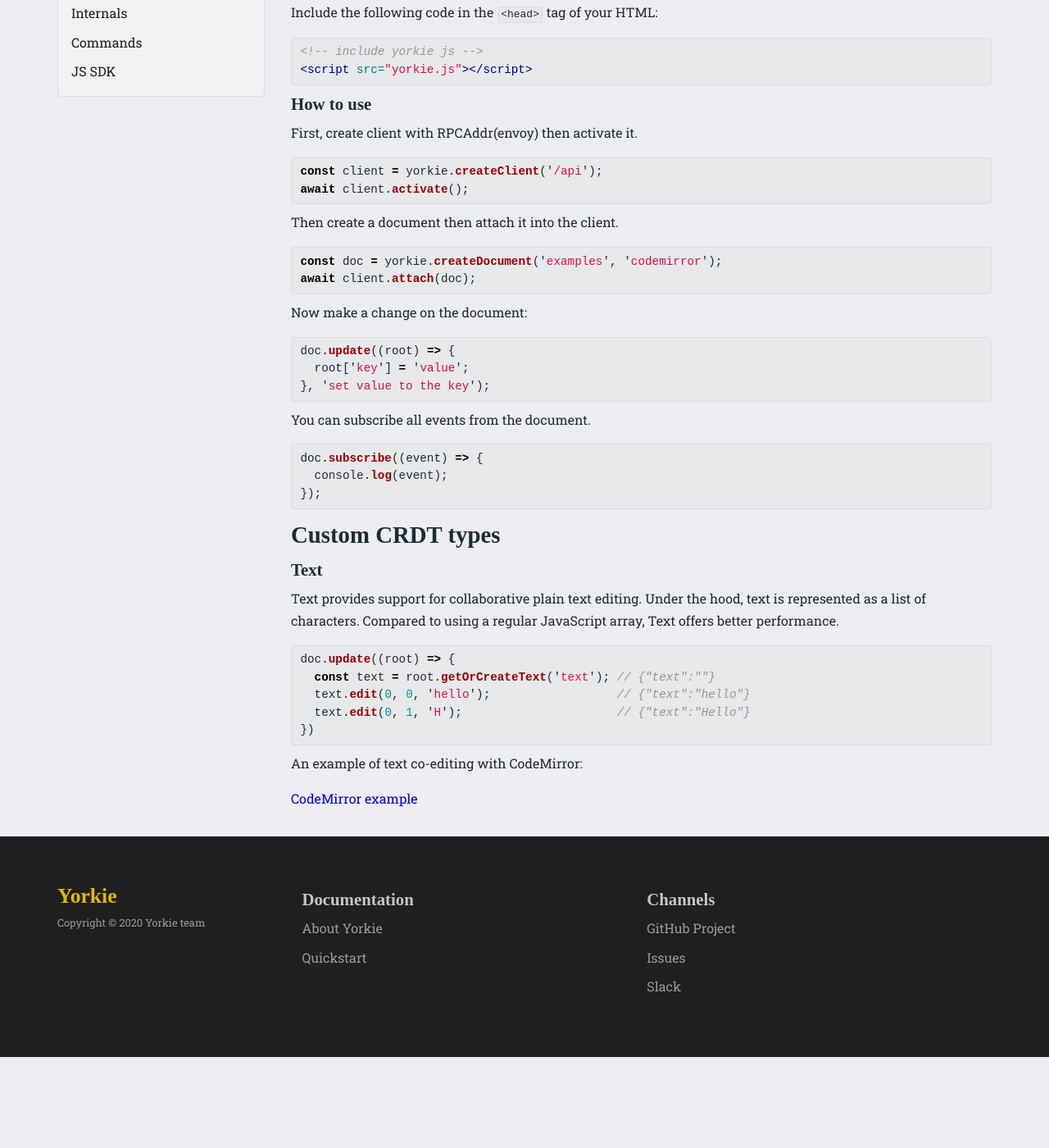
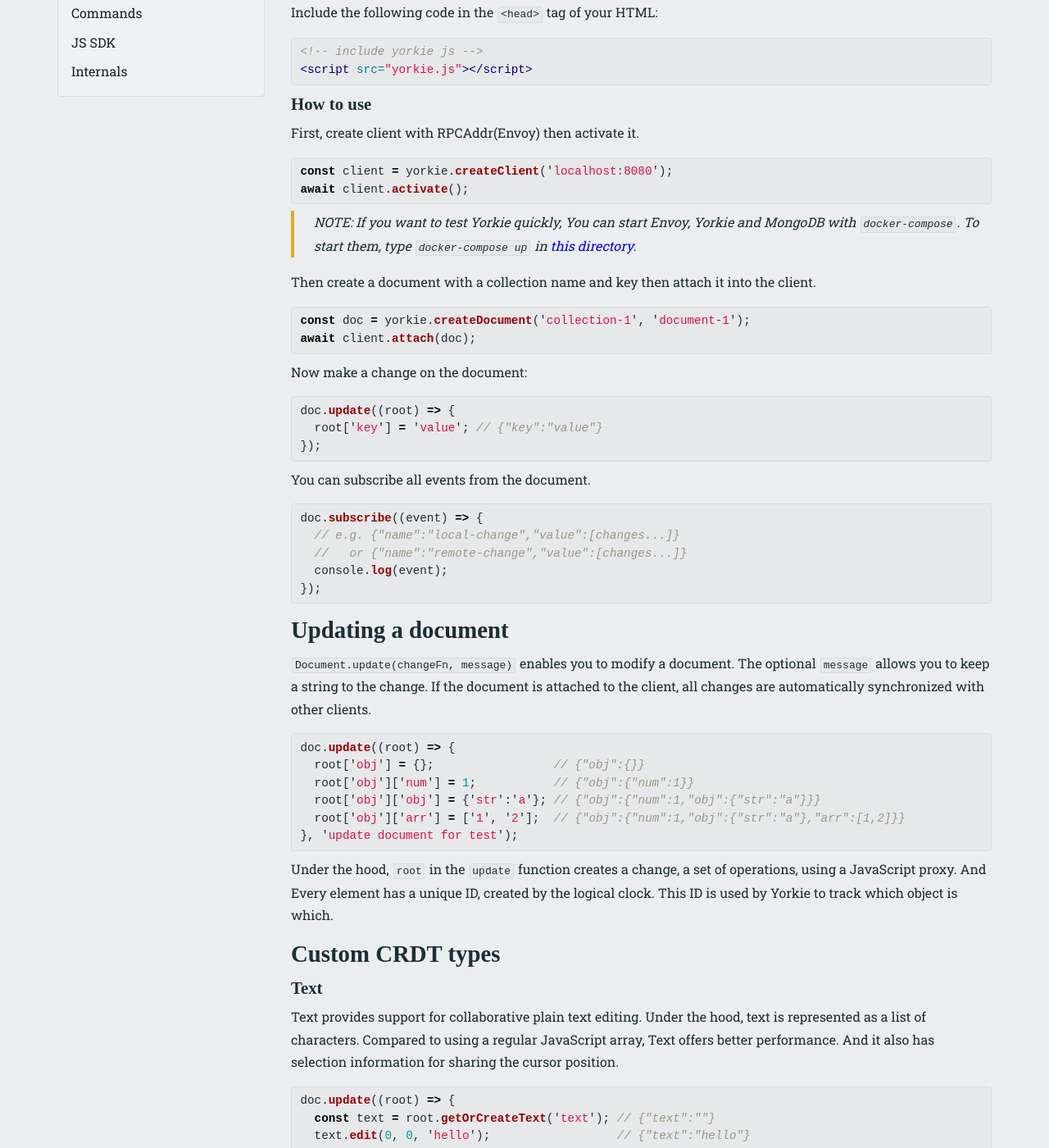
Before and after one commit to hackerwins/homepage-old, a Jekyll site: the page built from docs/master/js-sdk.md, in a window 1280 px wide and 1400 px high, scrolled down 256 px. Shown: the whole window at 82% size. Built offline with Jekyll 4.4.1, drawn with Linux system fonts in a browser that asks for light colours; nearby versions of some CDN libraries; some web fonts are replaced; a script that is not in the unit is left out; our own code applies the rules of GitHub Pages for plain Markdown files; before the commit the page ends 1545 px from its top, so only the background shows below that; some of the changed text lies outside the part shown.

Commit message:
Update document

````diff
--- a/_layouts/docs.html
+++ b/_layouts/docs.html
@@ -13,11 +13,11 @@
               <h4>Documentation</h4>
               <hr>
               <ul>
-                <li><a href="/docs/master">Yorkie</a></li>
+                <li><a href="/docs/master">About Yorkie</a></li>
                 <li><a href="/docs/master/quickstart">Quickstart</a></li>
-                <li><a href="/docs/master/internals">Internals</a></li>
                 <li><a href="/docs/master/commands">Commands</a></li>
                 <li><a href="/docs/master/js-sdk">JS SDK</a></li>
+                <li><a href="/docs/master/internals">Internals</a></li>
               </ul>
             </div>
           </div>
--- a/docs/master/js-sdk.md
+++ b/docs/master/js-sdk.md
@@ -16,45 +16,65 @@
 
 #### How to use
 
-First, create client with RPCAddr(envoy) then activate it.
+First, create client with RPCAddr(Envoy) then activate it.
 ```javascript
-const client = yorkie.createClient('/api');
+const client = yorkie.createClient('localhost:8080');
 await client.activate();
 ```
 
-Then create a document then attach it into the client.
+*NOTE: If you want to test Yorkie quickly, You can start Envoy, Yorkie and MongoDB with `docker-compose`. To start them, type `docker-compose up` in [this directory](https://github.com/yorkie-team/yorkie-js-sdk/tree/master/docker).*
+
+Then create a document with a collection name and key then attach it into the client.
 
 ```javascript
-const doc = yorkie.createDocument('examples', 'codemirror');
+const doc = yorkie.createDocument('collection-1', 'document-1');
 await client.attach(doc);
 ```
 
 Now make a change on the document:
 ```javascript
 doc.update((root) => {
-  root['key'] = 'value';
-}, 'set value to the key');
+  root['key'] = 'value'; // {"key":"value"}
+});
 ```
 
 You can subscribe all events from the document.
 ```javascript
 doc.subscribe((event) => {
+  // e.g. {"name":"local-change","value":[changes...]}
+  //   or {"name":"remote-change","value":[changes...]}
   console.log(event);
 });
 ```
+
+### Updating a document
+
+`Document.update(changeFn, message)` enables you to modify a document. The optional `message` allows you to keep a string to the change. If the document is attached to the client, all changes are automatically synchronized with other clients.
+
+```javascript
+doc.update((root) => {
+  root['obj'] = {};                 // {"obj":{}}
+  root['obj']['num'] = 1;           // {"obj":{"num":1}}
+  root['obj']['obj'] = {'str':'a'}; // {"obj":{"num":1,"obj":{"str":"a"}}}
+  root['obj']['arr'] = ['1', '2'];  // {"obj":{"num":1,"obj":{"str":"a"},"arr":[1,2]}}
+}, 'update document for test');
+```
+
+Under the hood, `root` in the `update` function creates a change, a set of operations, using a JavaScript proxy. And Every element has a unique ID, created by the logical clock. This ID is used by Yorkie to track which object is which.
 
 ### Custom CRDT types
 
 #### Text
 
-Text provides support for collaborative plain text editing. Under the hood, text is represented as a list of characters. Compared to using a regular JavaScript array, Text offers better performance.
+Text provides support for collaborative plain text editing. Under the hood, text is represented as a list of characters. Compared to using a regular JavaScript array, Text offers better performance. And it also has selection information for sharing the cursor position.
 
 ```javascript
 doc.update((root) => {
   const text = root.getOrCreateText('text'); // {"text":""}
   text.edit(0, 0, 'hello');                  // {"text":"hello"}
   text.edit(0, 1, 'H');                      // {"text":"Hello"}
-})
+  text.updateSelection(0, 1);                // {"text":"^H^ello"}
+});
 ```
 
 An example of text co-editing with CodeMirror:
````
Also changed, not shown: docs/master/commands.md (+2 -2 lines), docs/master/index.md (+1 -1 lines), docs/master/quickstart.md (+19 -7 lines).
